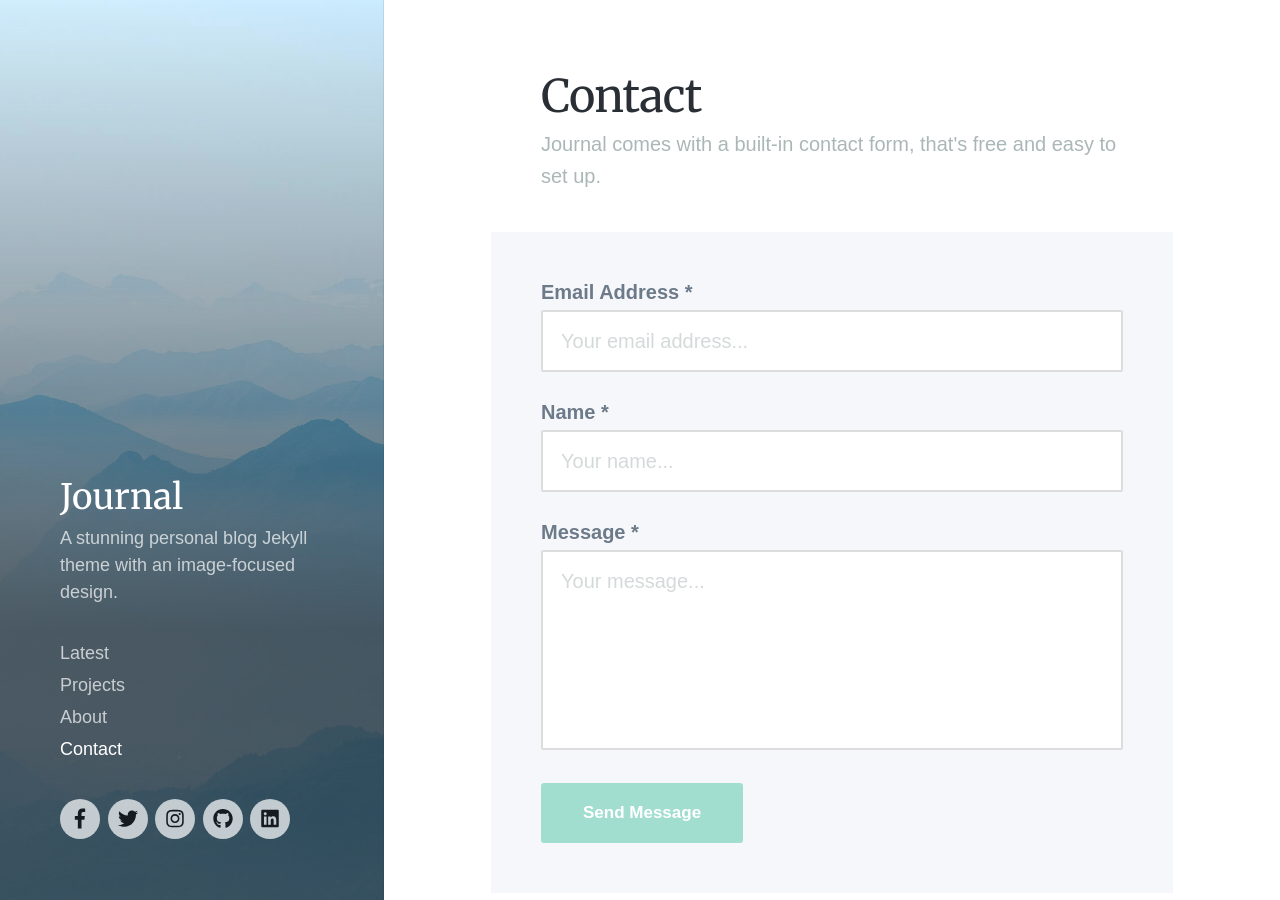
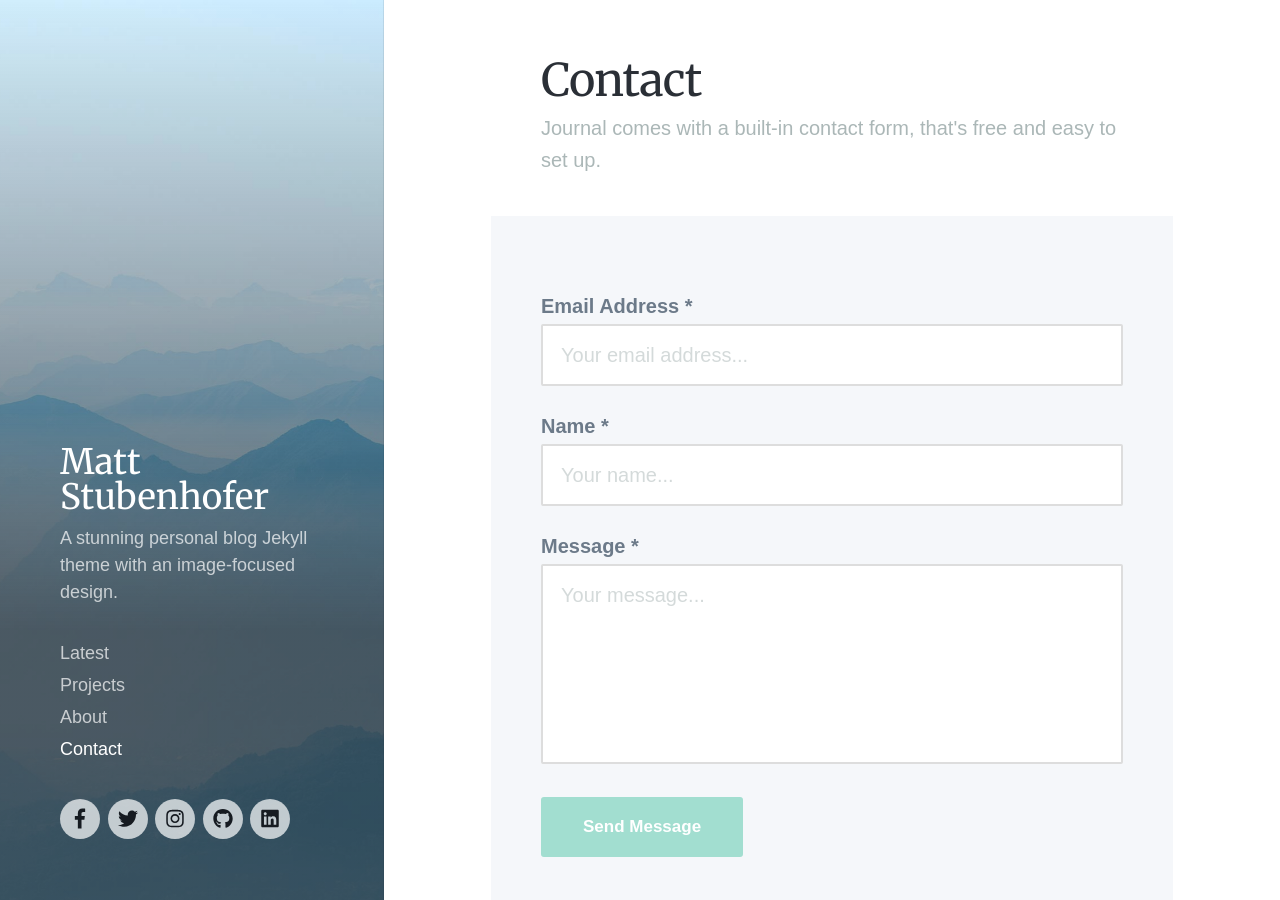
Before and after one commit to mattstub/mattstub.github.io, a Jekyll site: the page built from _pages/contact.md, in a window 1280 px wide and 900 px high. Built offline with Jekyll 4.4.1, drawn with Linux system fonts in a browser that asks for light colours; nearby versions of some CDN libraries; some web fonts are replaced; some of the changed text lies outside the part shown.

Commit message:
add favicon, change contact form, add analytics code

```diff
--- a/_data/settings.yml
+++ b/_data/settings.yml
@@ -1,5 +1,5 @@
 basic_settings:
-  site_title: Journal
+  site_title: Matt Stubenhofer
   site_tagline: A stunning personal blog Jekyll theme with an image-focused design.
   favicon_image: /images/favicon.png
 
--- a/_includes/contact-form.html
+++ b/_includes/contact-form.html
@@ -1,8 +1,11 @@
 <div class="contact-form">
 
-	<form method="post" action="{{ site.data.settings.contact_settings.form_action }}" id="contact-form">
+	<!-- <form method="post" action="{{ site.data.settings.contact_settings.form_action }}" id="contact-form"> -->
+  <form method="post" action="https://api.web3forms.com/submit" id="contact-form">
 
-		<div class="contact-form__item">
+    <input type="hidden" name="access_key" value="env.FORM_KEY">
+
+    <div class="contact-form__item">
 			<label class="contact-form__label">Email Address *</label>
 			<input type="text" name="email" placeholder="Your email address..." class="contact-form__input">
 		</div>
```
Also changed, not shown: _layouts/default.html (+8 -2 lines), images/favicon.png, 1 other file.
